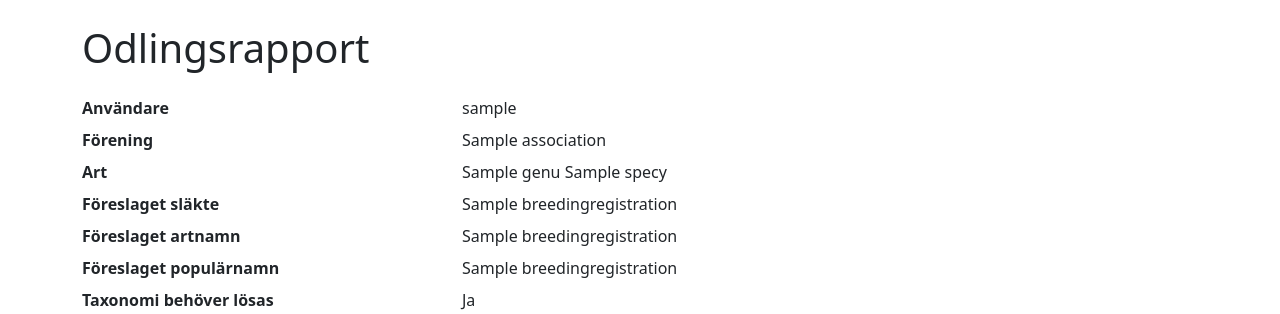
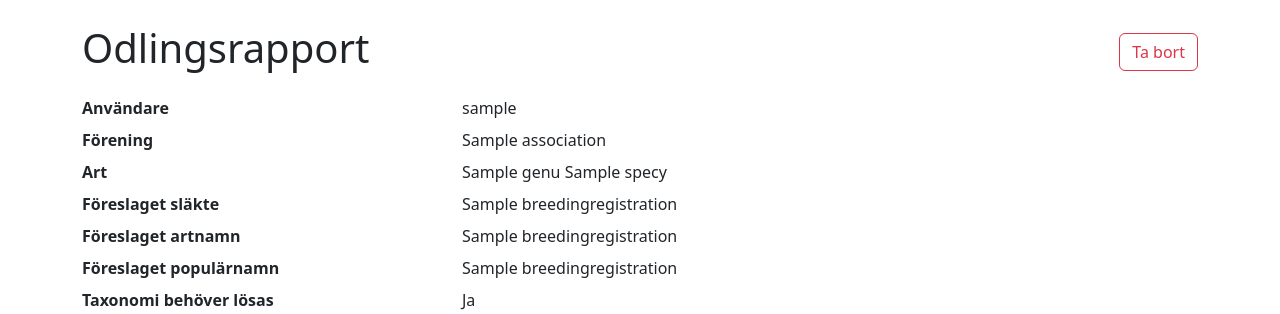
Before and after one commit to Perrow/sarf-breeder-award, a Django app: page /odlingar/1/ in a window 1280 px wide. Shown: the part 56-370 px from the top of the page. Run offline with Django 5.2, Linux system fonts and the light colour scheme; a user stored in the database is signed in; tables that the repository leaves empty hold one stand-in row (values such as "Sample post").

Commit message:
BA-040E visa Ta bort på odlingsrapport

```diff
--- a/breedings/templates/breedings/breeding_detail.html
+++ b/breedings/templates/breedings/breeding_detail.html
@@ -14,6 +14,10 @@
                 <button class="btn btn-outline-primary" type="submit">Återgå till utkast</button>
             </form>
         {% endif %}
+        <form method="post" action="{% url 'breeding_delete' registration.pk %}" onsubmit="return confirm('Vill du verkligen ta bort odlingsrapporten?');">
+            {% csrf_token %}
+            <button class="btn btn-outline-danger" type="submit">Ta bort</button>
+        </form>
     </div>
 </div>
 
```
